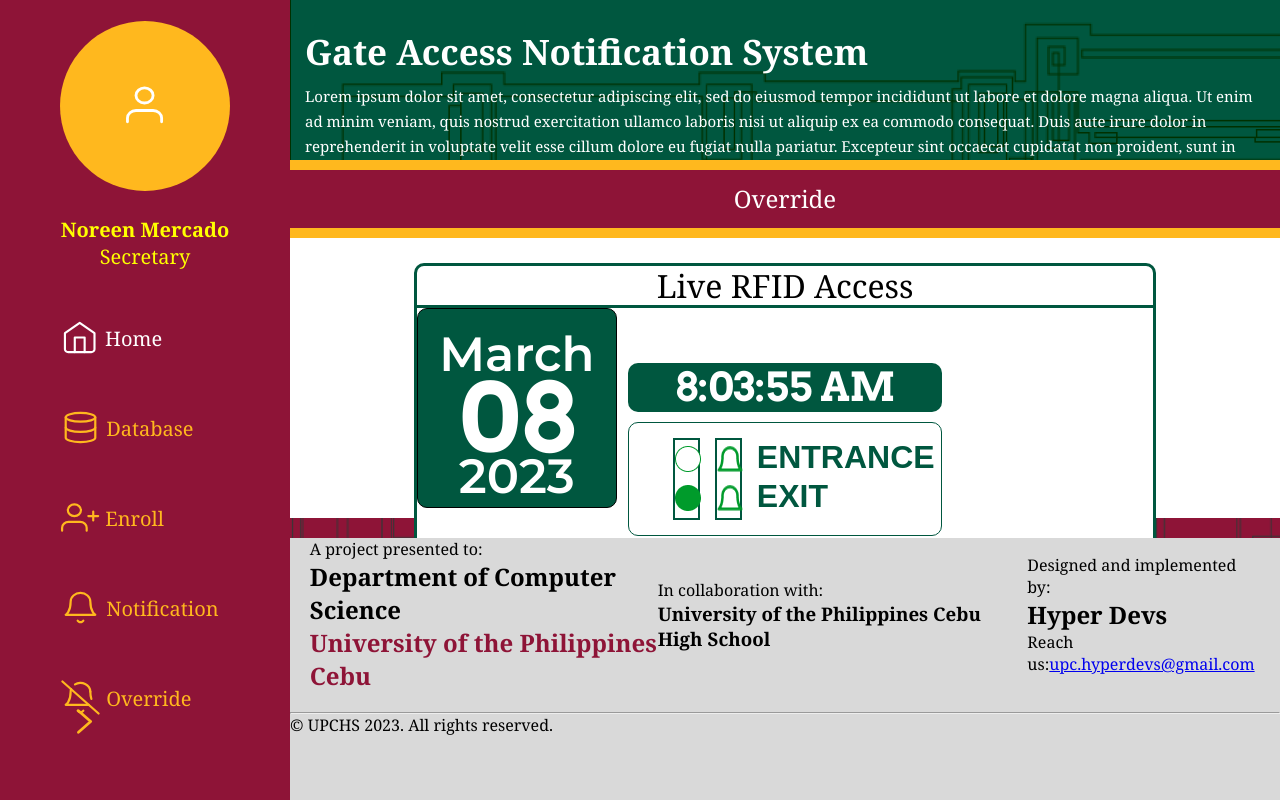
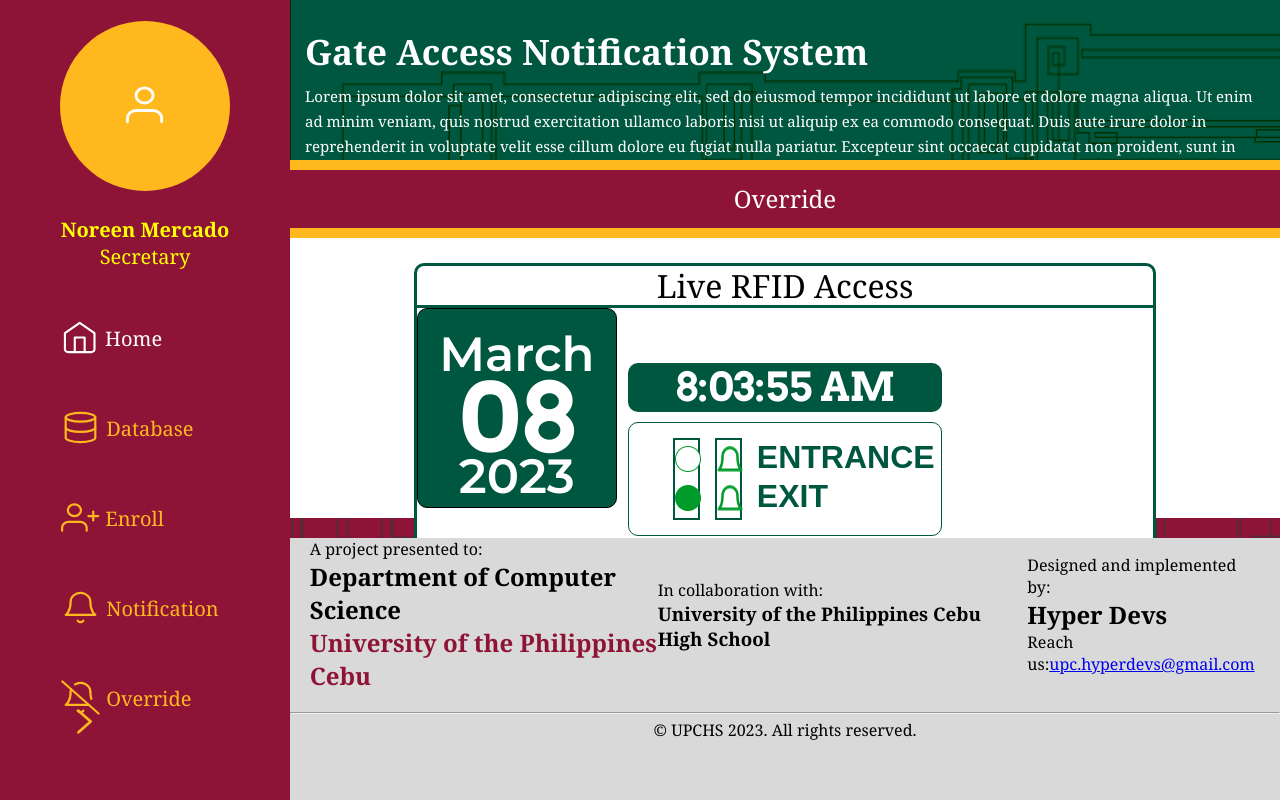
Before and after one commit to Hyper-Devs/Hyper-Devs, a React (Create React App) app in the folder client/: page /dashboard in a window 1280 px wide. Shown: the top 800 px of the page. Built offline with nearby package versions, Linux system fonts and the light colour scheme; the HTML template or start-up script is replaced by a standard one; a web font is replaced by a local one.

Commit message:
minor changes in footer

```diff
--- a/client/src/Components/footer.css
+++ b/client/src/Components/footer.css
@@ -24,3 +24,9 @@
 .footer-upc {
   color: #8E1437;
 }
+
+.copyright-stmnt {
+  display: flex;
+  justify-content: center;
+  padding: 5px;
+}
```
